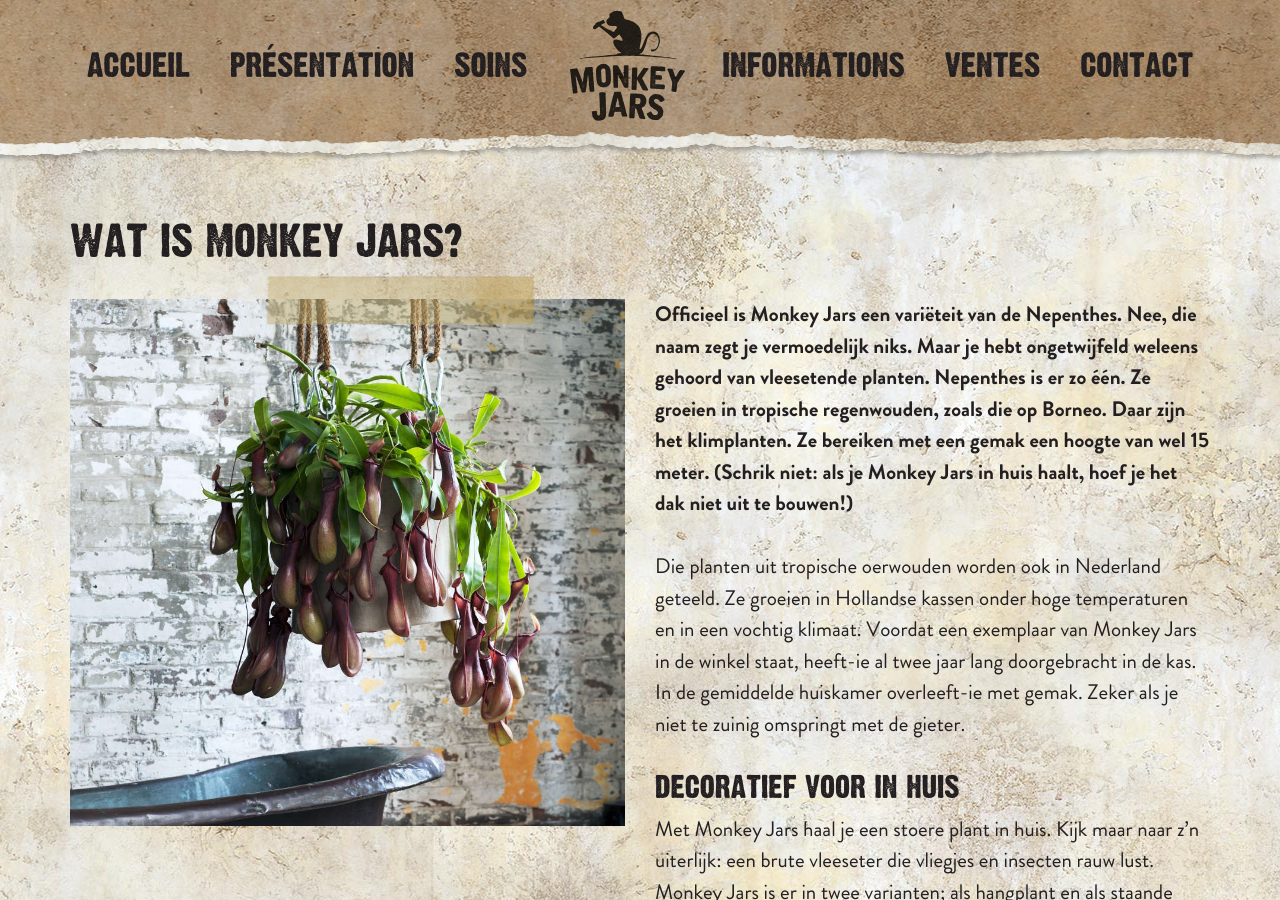
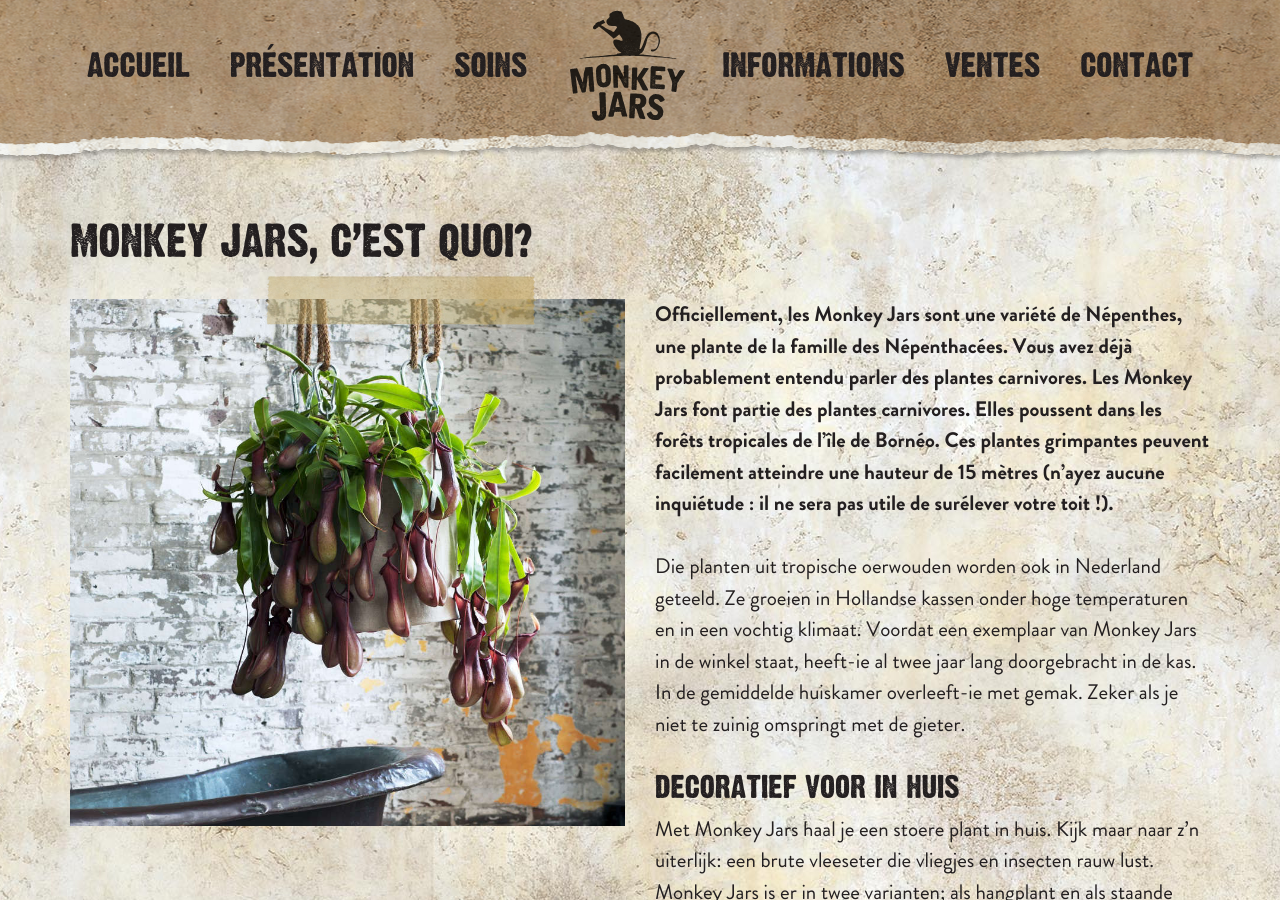
Before and after one commit to jhvanderschee/monkeyjars_fr, a Jekyll site: the page built from presentation/index.md, in a window 1280 px wide and 900 px high. Built offline with Jekyll 4.4.1, drawn with Linux system fonts in a browser that asks for light colours.

Commit message:
Updated '/presentation/index.md' via CloudCannon

```diff
--- a/presentation/index.md
+++ b/presentation/index.md
@@ -1,8 +1,8 @@
 ---
-title: Wat is Monkey Jars?
+title: Monkey Jars, c’est quoi?
 ---
 
-**Officieel is Monkey Jars een variëteit van de Nepenthes. Nee, die naam zegt je vermoedelijk niks. Maar je hebt ongetwijfeld weleens gehoord van vleesetende planten. Nepenthes is er zo één. Ze groeien in tropische regenwouden, zoals die op Borneo. Daar zijn het klimplanten. Ze bereiken met een gemak een hoogte van wel 15 meter. (Schrik niet: als je Monkey Jars in huis haalt, hoef je het dak niet uit te bouwen!)**
+**Officiellement, les Monkey Jars sont une variété de Népenthes, une plante de la famille des Népenthacées. Vous avez déjà probablement entendu parler des plantes carnivores. Les Monkey Jars font partie des plantes carnivores. Elles poussent dans les forêts tropicales de l’île de Bornéo. Ces plantes grimpantes peuvent facilement atteindre une hauteur de 15 mètres (n’ayez aucune inquiétude : il ne sera pas utile de surélever votre toit !).**
 
 Die planten uit tropische oerwouden worden ook in Nederland geteeld. Ze groeien in Hollandse kassen onder hoge temperaturen en in een vochtig klimaat. Voordat een exemplaar van Monkey Jars in de winkel staat, heeft-ie al twee jaar lang doorgebracht in de kas. In de gemiddelde huiskamer overleeft-ie met gemak. Zeker als je niet te zuinig omspringt met de gieter.
 
```
